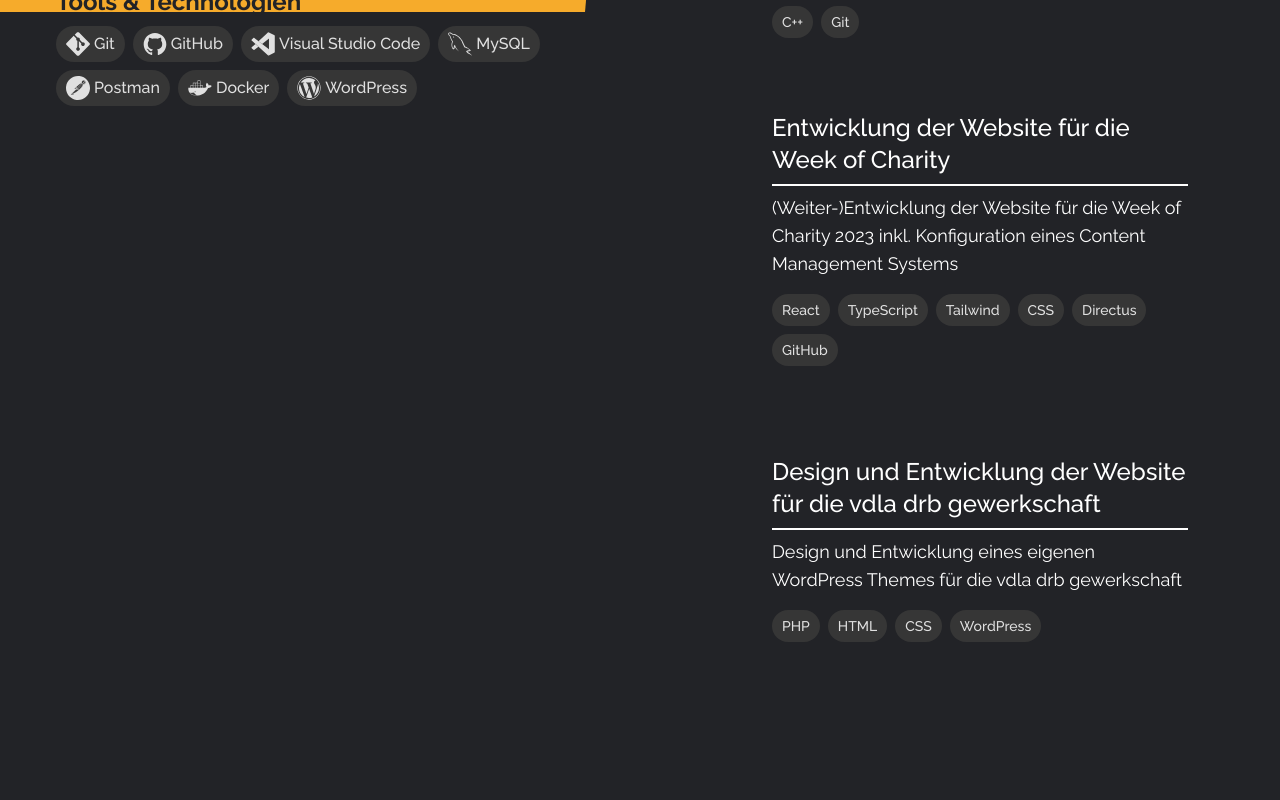
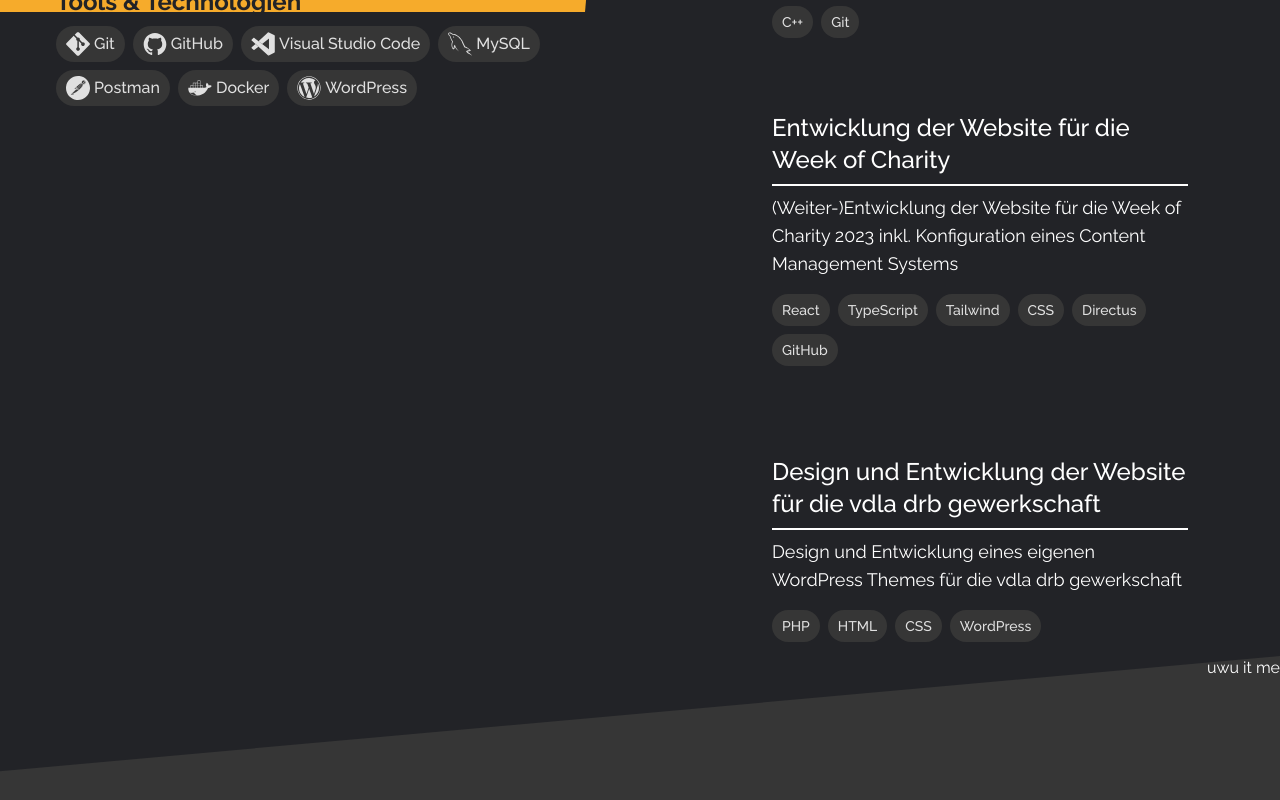
Before and after one commit to Bina-Github/portfolio, a Next.js app: page / in a window 1280 px wide. Shown: the part 788-1588 px from the top of the page. Built offline with nearby package versions, Linux system fonts and the light colour scheme.

Commit message:
Footer: added (still wip)

```diff
--- a/app/globals.css
+++ b/app/globals.css
@@ -9,3 +9,13 @@
     --cPurple: #7231BE;
     --cWhite: #e0e0e0;
 }
+
+@layer utilities {
+
+    .clip-footer {
+
+        clip-path: polygon(0 80%, 100% 0%, 100% 100%, 0% 100%);
+
+    }
+
+ }
--- a/app/page.tsx
+++ b/app/page.tsx
@@ -3,9 +3,15 @@
 
 export default function Home() {
   return (
-    <main className="relative mx-auto max-w-[2000px] flex flex-row">
-      <DetailsColumn />
-      <ProjectColumn />
+    <main className="relative min-h-screen">
+      <div className="relative mx-auto max-w-[2000px] flex flex-row ">
+        <DetailsColumn />
+        <ProjectColumn />
+      </div>
+      {/* Footer */}
+      <div className="clip-footer absolute right-0 bottom-0 bg-cGray h-36 w-full">
+        <p className="relative float-right text-white">uwu it me</p>
+      </div>
     </main>
   );
 }
--- a/components/DetailsColumn.tsx
+++ b/components/DetailsColumn.tsx
@@ -4,7 +4,7 @@
 
 const DetailsColumn = () => {
   return (
-    <div className="h-screen fixed">
+    <div className="h-screen fixed z-10">
       <div className="bg-cYellow h-full w-[700px] absolute -skew-x-[5deg] -inset-x-[80px]"></div>
       <div className="mt-32 ml-14 absolute text-cBlack h-full w-[550px] font-bold">
         {/* Intro-Text */}
--- a/components/ProjectColumn.tsx
+++ b/components/ProjectColumn.tsx
@@ -4,7 +4,7 @@
 
 const ProjectColumn = () => {
   return (
-    <div className="ml-[700px] mr-5 mt-20 w-full">
+    <div className="ml-[700px] pr-5 pt-20 w-full">
       {/* Headline */}
       <div className="flex flex-row items-center justify-center mb-24">
         <div className="h-0.5 grow bg-gradient-to-r from-cPurple to-cYellow"></div>
```
